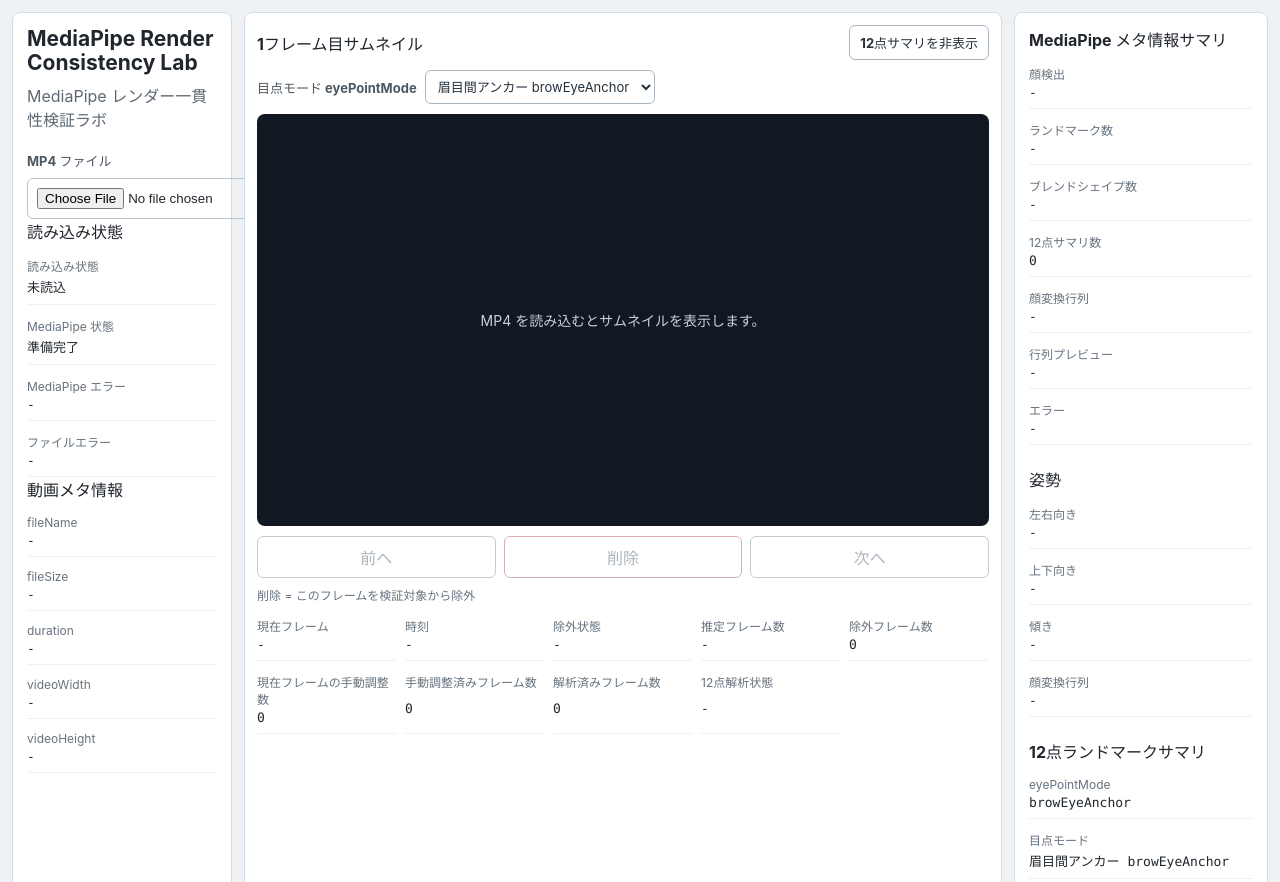
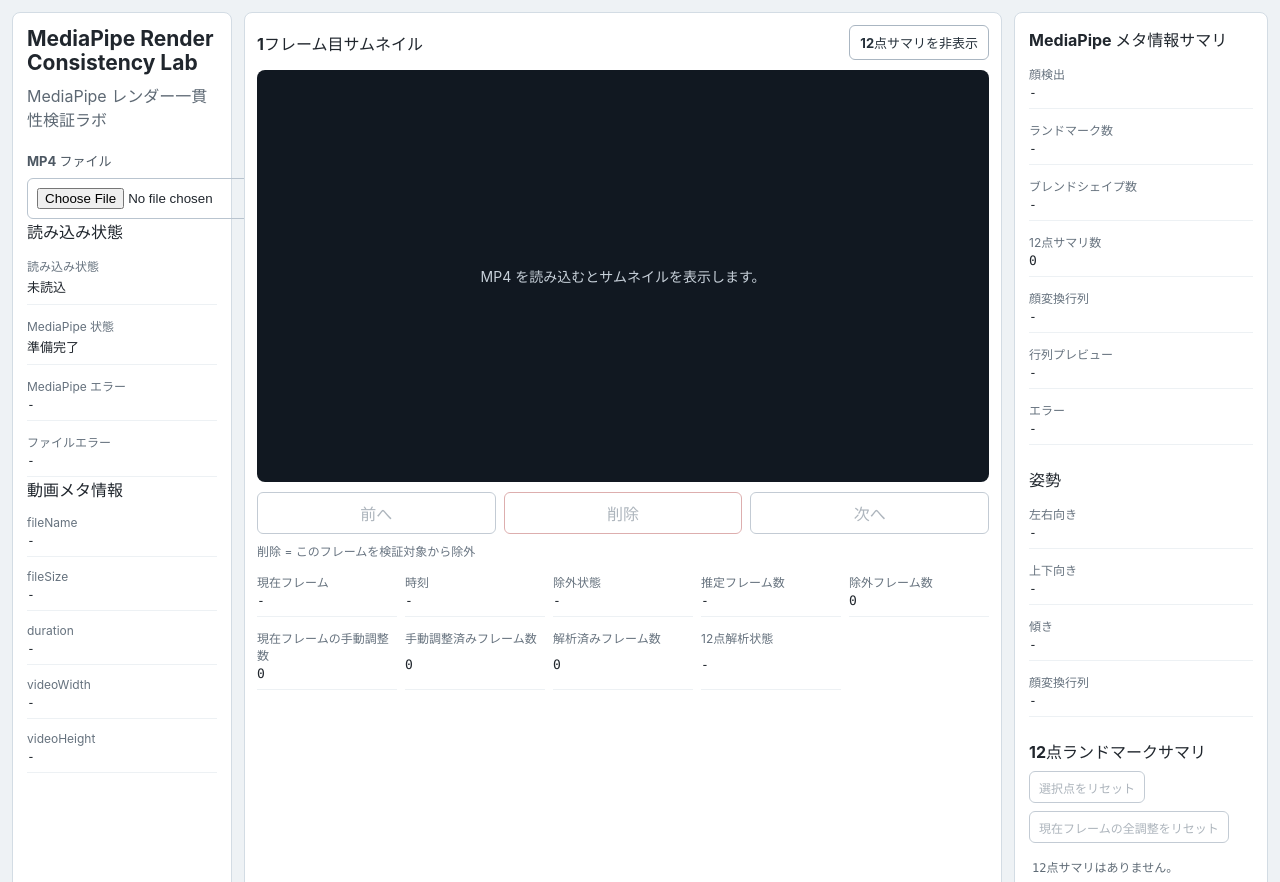
Before and after one commit to officeutq/bae-ar, a website built with Vite: page tools/mediapipe-render-consistency-lab/index.html in a window 1280 px wide. Shown: the top 882 px of the page. Built offline with nearby package versions, Linux system fonts and the light colour scheme; what @mediapipe/tasks-vision would draw is missing.

Commit message:
目点モードUIを削除

```diff
--- a/tools/mediapipe-render-consistency-lab/src/main.ts
+++ b/tools/mediapipe-render-consistency-lab/src/main.ts
@@ -110,11 +110,6 @@
 const OVERLAY_SELECTED_POINT_RADIUS = 8
 const OVERLAY_HIT_RADIUS = 12
 const DEFAULT_EYE_POINT_MODE: EyePointMode = "browEyeAnchor"
-const EYE_POINT_MODE_LABELS: Record<EyePointMode, string> = {
-  browEyeAnchor: "眉目間アンカー browEyeAnchor",
-  eyeContourCenter: "目輪郭中心 eyeContourCenter",
-  irisCenter: "虹彩中心 irisCenter",
-}
 const EYE_POINT_INDICES = {
   leftIris: [474, 475, 476, 477],
   rightIris: [469, 470, 471, 472],
@@ -196,14 +191,6 @@
           12点サマリを非表示
         </button>
       </div>
-      <label class="eye-point-mode-control">
-        <span>目点モード eyePointMode</span>
-        <select id="eyePointModeSelect">
-          <option value="browEyeAnchor">眉目間アンカー browEyeAnchor</option>
-          <option value="eyeContourCenter">目輪郭中心 eyeContourCenter</option>
-          <option value="irisCenter">虹彩中心 irisCenter</option>
-        </select>
-      </label>
       <div class="thumbnail-frame">
         <canvas id="thumbnailCanvas" width="1280" height="720"></canvas>
         <p id="thumbnailEmpty" class="empty-message">MP4 を読み込むとサムネイルを表示します。</p>
@@ -226,7 +213,6 @@
       <div id="poseGrid" class="status-grid"></div>
 
       <h2>12点ランドマークサマリ</h2>
-      <div id="landmarkSummaryModeGrid" class="status-grid mode-status-grid"></div>
       <div class="summary-actions">
         <button id="resetSelectedLandmarkButton" type="button" class="secondary-button">
           選択点をリセット
@@ -253,10 +239,8 @@
 const summaryGrid = getElement("summaryGrid")
 const poseGrid = getElement("poseGrid")
 const landmarkSummaryGrid = getElement("landmarkSummaryGrid")
-const landmarkSummaryModeGrid = getElement("landmarkSummaryModeGrid")
 const rawDebug = getElement<HTMLPreElement>("rawDebug")
 const toggleLandmarkSummaryButton = getElement<HTMLButtonElement>("toggleLandmarkSummaryButton")
-const eyePointModeSelect = getElement<HTMLSelectElement>("eyePointModeSelect")
 const previousFrameButton = getElement<HTMLButtonElement>("previousFrameButton")
 const excludeFrameButton = getElement<HTMLButtonElement>("excludeFrameButton")
 const nextFrameButton = getElement<HTMLButtonElement>("nextFrameButton")
@@ -271,17 +255,6 @@
 toggleLandmarkSummaryButton.addEventListener("click", () => {
   state.showLandmarkSummaryOverlay = !state.showLandmarkSummaryOverlay
   renderThumbnailCanvas()
-  render()
-})
-
-eyePointModeSelect.addEventListener("change", () => {
-  state.eyePointMode = eyePointModeSelect.value as EyePointMode
-  state.selectedLandmarkSummaryPointId = null
-  state.draggingLandmarkSummaryPointId = null
-  if (state.metadata) {
-    void loadCurrentFrame()
-    return
-  }
   render()
 })
 
@@ -1196,11 +1169,6 @@
     ],
   ])
 
-  landmarkSummaryModeGrid.innerHTML = renderStatusItems([
-    ["eyePointMode", state.eyePointMode],
-    ["目点モード", EYE_POINT_MODE_LABELS[state.eyePointMode]],
-  ])
-
   landmarkSummaryGrid.innerHTML =
     adjusted12pt.length > 0
       ? adjusted12pt
@@ -1218,7 +1186,6 @@
   toggleLandmarkSummaryButton.textContent = state.showLandmarkSummaryOverlay
     ? "12点サマリを非表示"
     : "12点サマリを表示"
-  eyePointModeSelect.value = state.eyePointMode
   resetSelectedLandmarkButton.disabled =
     !state.selectedLandmarkSummaryPointId ||
     !currentManualAdjustments.some(
@@ -1233,7 +1200,6 @@
     {
       metadata: state.metadata,
       frameState,
-      eyePointMode: state.eyePointMode,
       mediaPipeFrameSummary: state.summary,
       landmarkSummaryPointCount: adjusted12pt.length,
       observed12pt: state.observed12pt,
@@ -1409,11 +1375,10 @@
   const manualSummary = adjustment
     ? ` / 手動調整あり dx ${formatNumber(adjustment.dx)} / dy ${formatNumber(adjustment.dy)}`
     : " / 手動調整なし"
-  const sourceModeSummary = point.sourceMode ? ` / 目点モード ${point.sourceMode}` : ""
 
   return `識別子 ${point.id} / ${coordinateSummary} / 奥行き ${
     point.z === undefined ? "-" : formatNumber(point.z)
-  } / 参照番号 ${point.sourceIndices.join(", ")}${sourceModeSummary}${manualSummary}`
+  } / 参照番号 ${point.sourceIndices.join(", ")}${manualSummary}`
 }
 
 function average(values: number[]): number {
--- a/tools/mediapipe-render-consistency-lab/src/style.css
+++ b/tools/mediapipe-render-consistency-lab/src/style.css
@@ -117,31 +117,6 @@
   border-radius: 6px;
   max-width: 100%;
   padding: 9px;
-}
-
-.eye-point-mode-control {
-  align-items: center;
-  display: flex;
-  flex-wrap: wrap;
-  gap: 8px;
-  margin-bottom: 10px;
-}
-
-.eye-point-mode-control span {
-  color: #4d5863;
-  font-size: 13px;
-  font-weight: 700;
-}
-
-.eye-point-mode-control select {
-  background: #ffffff;
-  border: 1px solid #aab6c2;
-  border-radius: 6px;
-  color: #26313b;
-  font: inherit;
-  font-size: 13px;
-  min-height: 34px;
-  padding: 6px 8px;
 }
 
 .status-grid {
@@ -267,10 +242,6 @@
   margin: -2px 0 10px;
 }
 
-.mode-status-grid {
-  margin-bottom: 10px;
-}
-
 .landmark-summary-item {
   border-bottom: 1px solid #edf1f4;
   border-left: 3px solid transparent;
```
Also changed, not shown: docs/mediapipe-render-consistency-lab.md (+2 -2 lines).
